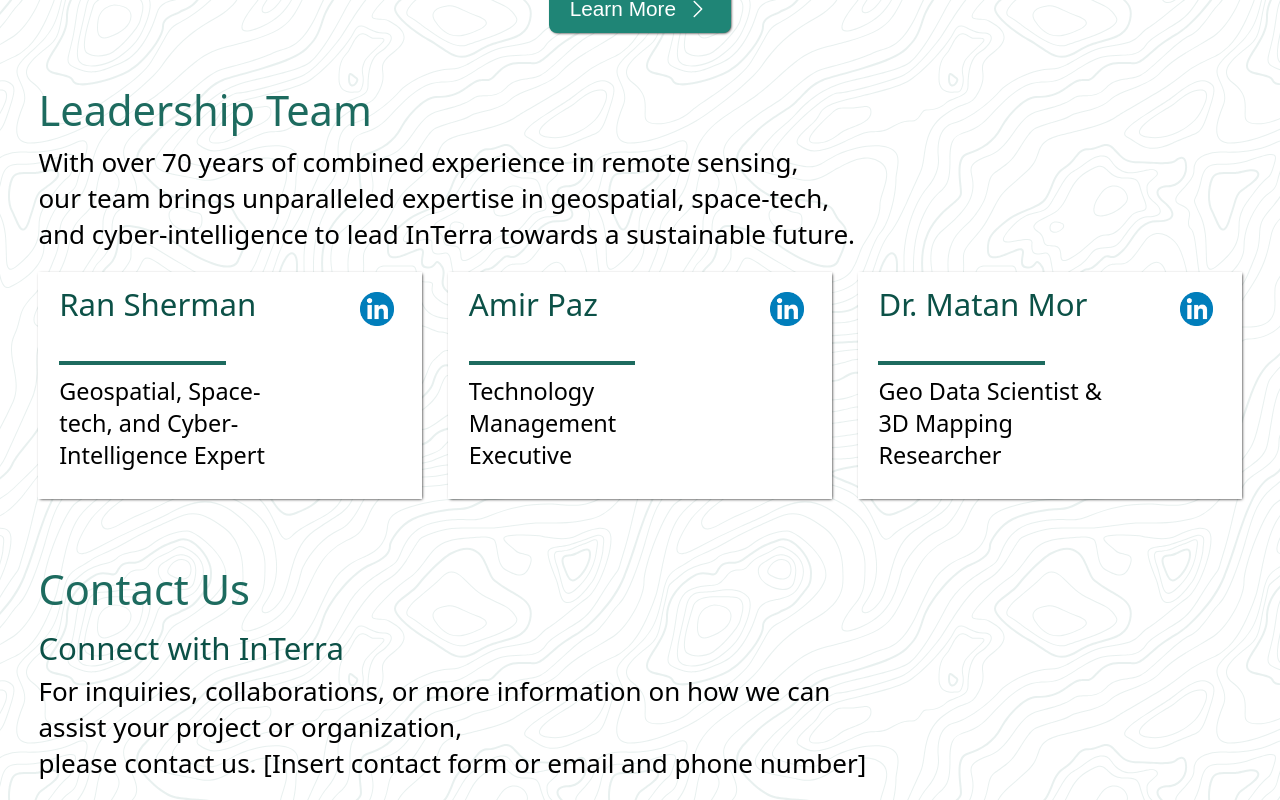
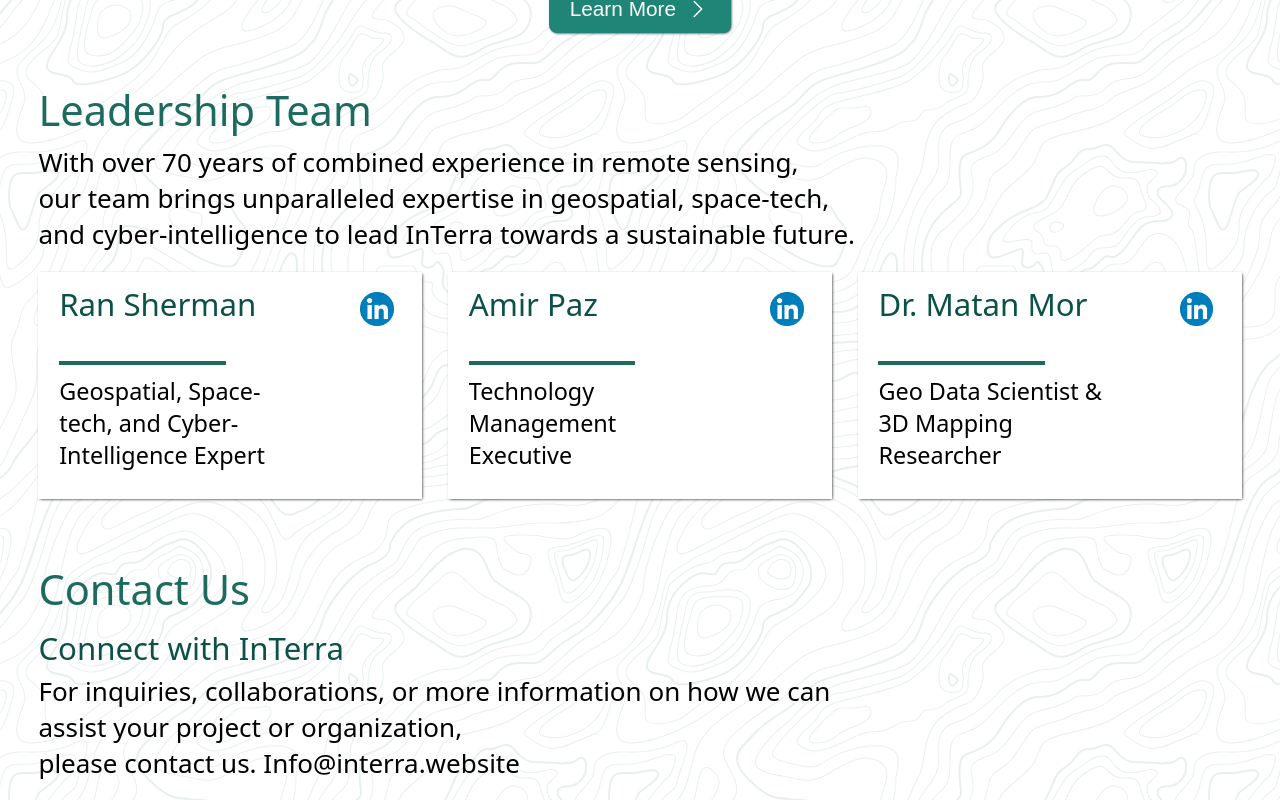
Before and after one commit to MatarSherman/RanSite, a React (Vite) app: page / in a window 1280 px wide. Shown: the part 2680-3480 px from the top of the page. Built offline with nearby package versions, Linux system fonts and the light colour scheme.

Commit message:
pre-deployment fixes

```diff
--- a/index.html
+++ b/index.html
@@ -4,6 +4,7 @@
   <meta charset='utf-8'>
   <meta name='viewport' content='width=device-width, initial-scale=1'>
   <title>Ran Site</title>
+  <link rel="icon" type="image/png" href="./src/assets/images/favicon.ico">
 </head>
 <body>
   <div id="root"></div>
--- a/src/pages/ClientsPage/ClientsPage.tsx
+++ b/src/pages/ClientsPage/ClientsPage.tsx
@@ -18,7 +18,7 @@
                     Urban Development and Infrastructure Planners and Engineers
                 </SubHeading>
                 <Texts>
-                    InTerra enhances capabilities with satellite imagery and CGD,<br />
+                    InTerra enhances capabilities with satellite imagery and Crowdsourced Geospatial Data (CGD),<br />
                     providing advanced mapping, area analysis, and competitive intelligence services that are essential<br />
                     for firms looking to lead in the new space era.
                 </Texts>
--- a/src/pages/HomePage/Team/Team.tsx
+++ b/src/pages/HomePage/Team/Team.tsx
@@ -38,7 +38,7 @@
             <SubHeading>Connect with InTerra</SubHeading>
             <Texts>
                 For inquiries, collaborations, or more information on how we can assist your project or organization,<br />
-                please contact us. [Insert contact form or email and phone number]
+                please contact us. Info@interra.website
             </Texts>
         </Section>
     )
--- a/src/pages/Homepage/Team/Team.tsx
+++ b/src/pages/Homepage/Team/Team.tsx
@@ -38,7 +38,7 @@
             <SubHeading>Connect with InTerra</SubHeading>
             <Texts>
                 For inquiries, collaborations, or more information on how we can assist your project or organization,<br />
-                please contact us. [Insert contact form or email and phone number]
+                please contact us. Info@interra.website
             </Texts>
         </Section>
     )
```
Also changed, not shown: 1 other file (tests, documents, lock files or other folders).
